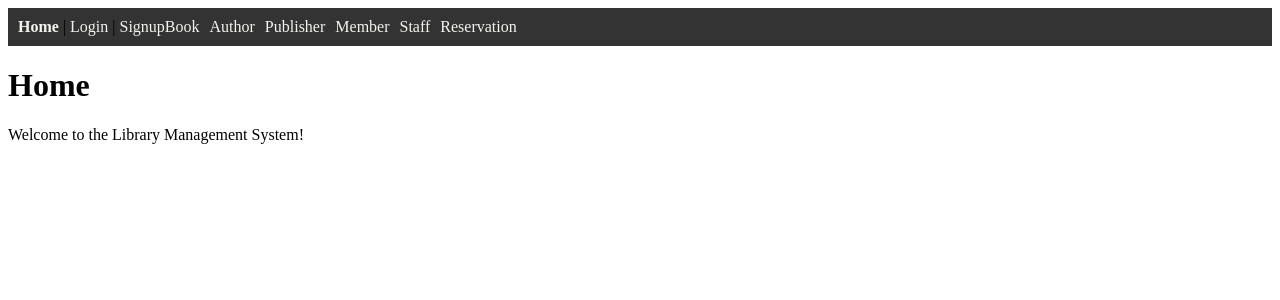
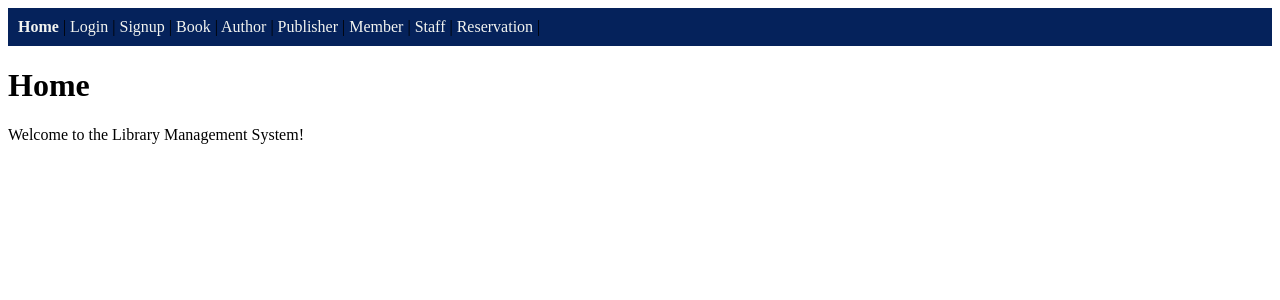
Before and after one commit to Chrishnikawya/LibrarySystem, a Vue app in the folder LibrarySystemFrontEnd/library-management-system/: page / in a window 1280 px wide. Shown: the top 300 px of the page. Built offline with nearby package versions, Linux system fonts and the light colour scheme.

Commit message:
Update App.vue

```diff
--- a/LibrarySystemFrontEnd/library-management-system/src/App.vue
+++ b/LibrarySystemFrontEnd/library-management-system/src/App.vue
@@ -3,13 +3,13 @@
     <nav>
       <router-link to="/">Home</router-link> |
       <router-link to="/login">Login</router-link> |
-      <router-link to="/signup">Signup</router-link>
-      <li><router-link to="/book">Book</router-link></li>
-        <li><router-link to="/author">Author</router-link></li>
-        <li><router-link to="/publisher">Publisher</router-link></li>
-        <li><router-link to="/member">Member</router-link></li>
-        <li><router-link to="/staff">Staff</router-link></li>
-        <li><router-link to="/reservation">Reservation</router-link></li>
+      <router-link to="/signup">Signup</router-link> |
+      <router-link to="/book">Book</router-link> |
+      <router-link to="/author">Author</router-link> |
+      <router-link to="/publisher">Publisher</router-link> |
+      <router-link to="/member">Member</router-link> |
+      <router-link to="/staff">Staff</router-link> |
+      <router-link to="/reservation">Reservation</router-link> |
     </nav>
     <router-view/>
   </div>
@@ -23,7 +23,7 @@ export default {
 
 <style>
 nav {
-  background-color: #333;
+  background-color: #05225b;
   padding: 10px;
 }
 
```
